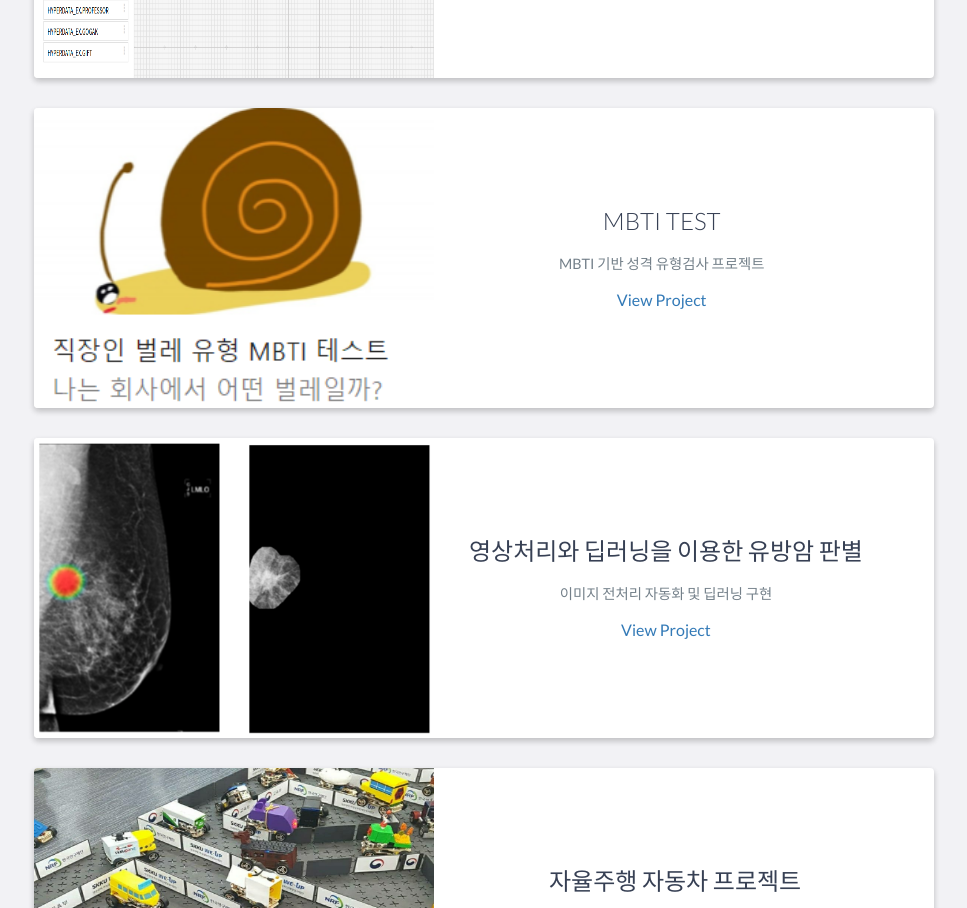
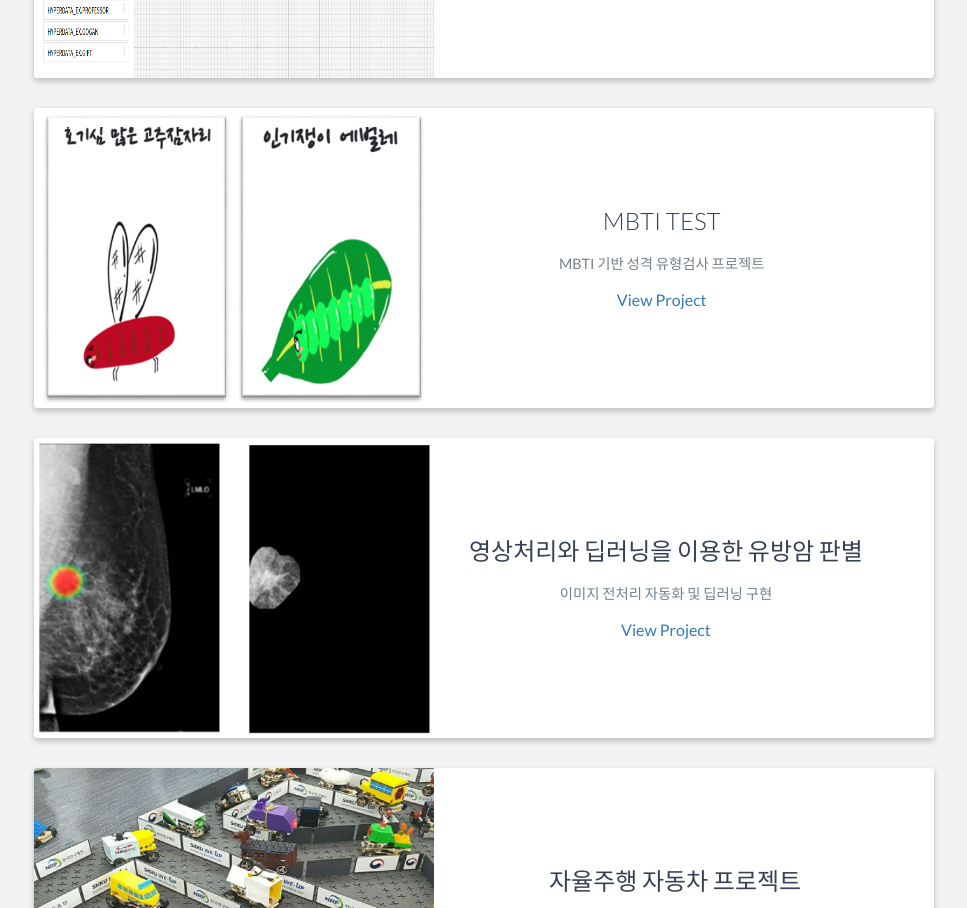
Before and after one commit to mingg123/mingg123.github.io, a website: page index.html in a window 1280 px wide. Shown: the part 3168-4076 px from the top of the page, without its empty margins (156-1123 px from the left). Drawn offline with nearby package versions, Linux system fonts and the light colour scheme.

Commit message:
fix :change image in mbti project main

```diff
--- a/index.html
+++ b/index.html
@@ -189,7 +189,7 @@
 
                     <div class="project shadow-large">
                         <div class="project-image">
-                            <img id="flowmainimage" src="images/mbtimain.PNG"/>
+                            <img id="flowmainimage" src="images/mbtimain2.PNG"/>
                         </div>
                         <div class="project-info">
                             <div style="margin-left: 210px">
```
Also changed, not shown: images/mbtimain2.PNG (added).
